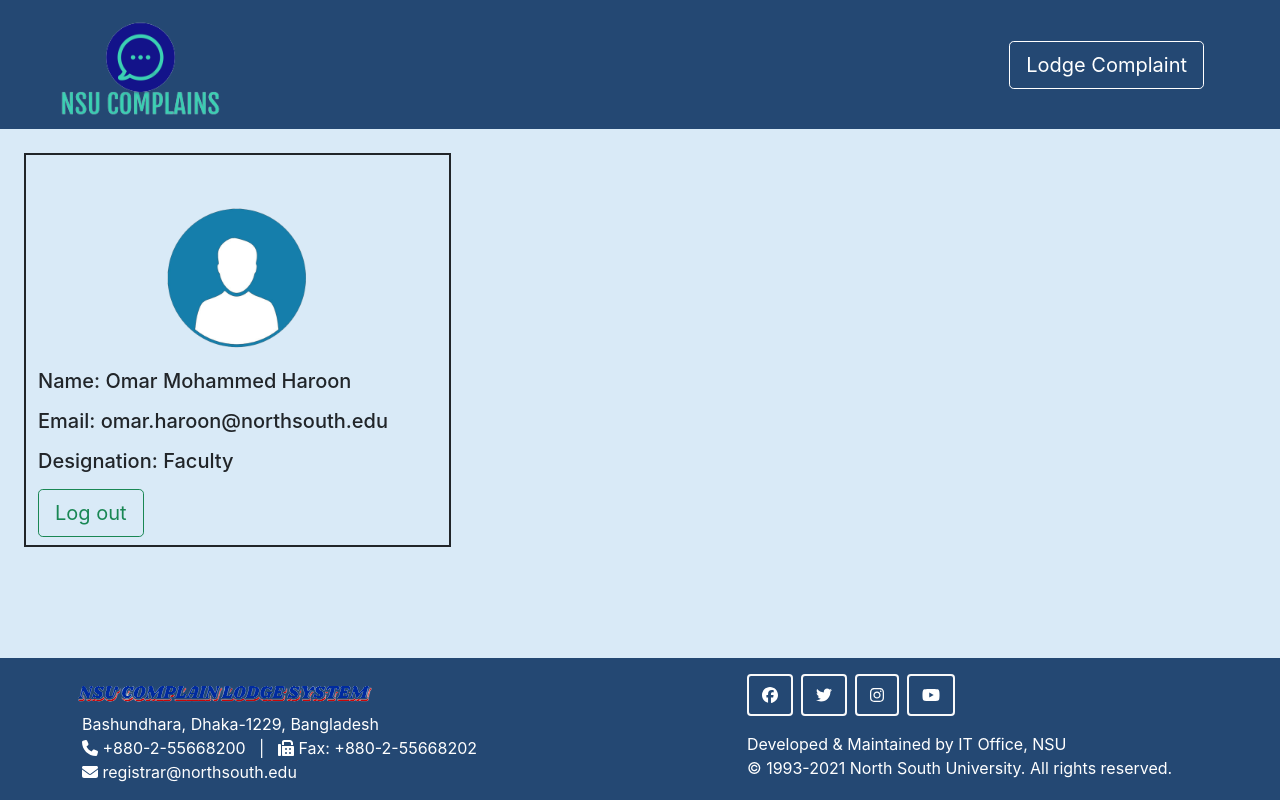
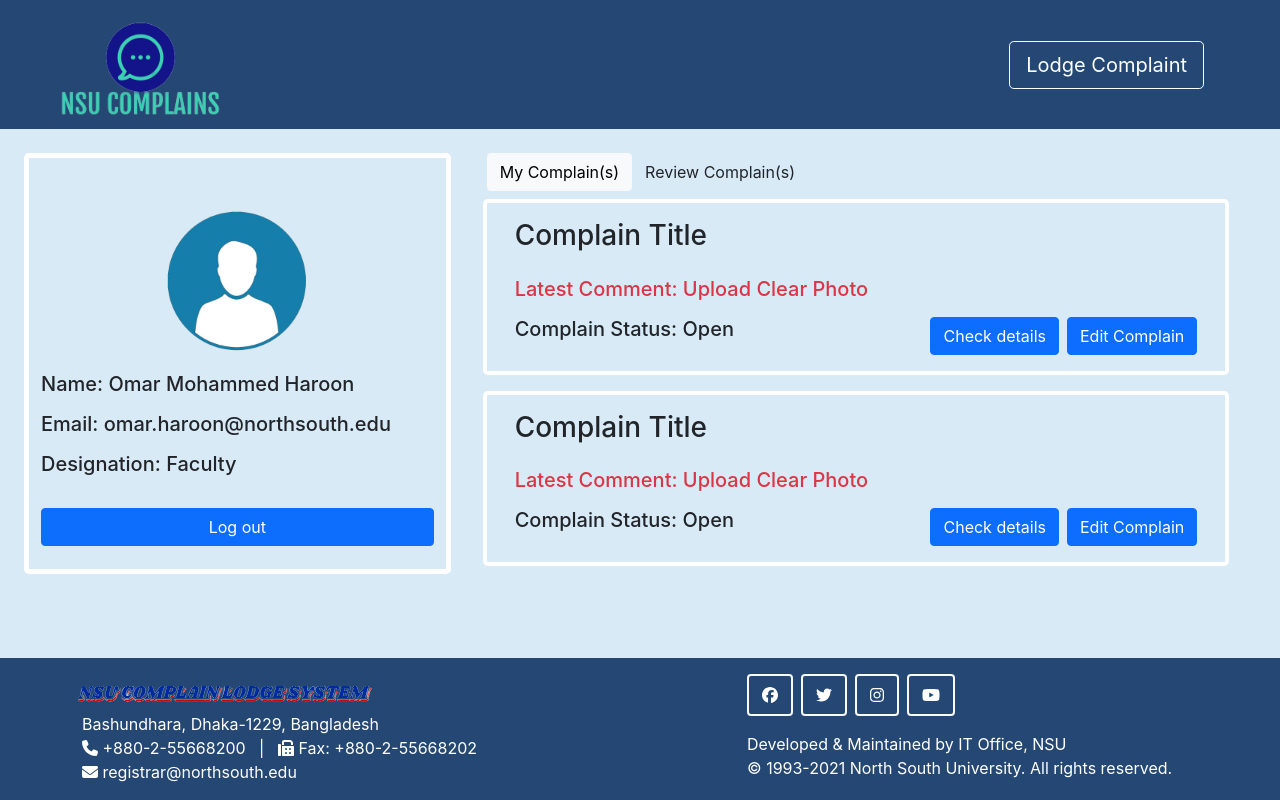
Before and after one commit to Moumi00/NSU-Complaint-Lodge-System, a React (Create React App) app in the folder Project/frontend/: page /dashboard in a window 1280 px wide. Built offline with nearby package versions, Linux system fonts and the light colour scheme; no server answers; sample sign-in values are in the browser's storage.

Commit message:
dashboard updated

```diff
--- /dev/null
+++ b/Project/frontend/src/Components/complainRow.jsx
@@ -0,0 +1,24 @@
+import React, { useState } from "react";
+
+function ComplainRow() {
+
+    return (
+        <>
+            <div class="card border border-4 rounded-3 border-dark m-2">
+                <div class="card-body">
+                    <h3 class="card-title">Complain Title</h3>
+                    <h5 class="card-text mt-4 mb-3 text-danger">Latest Comment: Upload Clear Photo</h5>
+                    <div className="d-flex justify-content-between">
+                        <h5 class="card-text">Complain Status: Open</h5>
+                        <div>
+                            <a href="#" class="btn btn-primary me-2">Check details</a>
+                            <a href="#" class="btn btn-primary">Edit Complain</a>
+                        </div>
+                    </div>
+                </div>
+            </div>
+        </>
+    );
+}
+
+export default ComplainRow;
--- a/Project/frontend/src/Components/dashboard.jsx
+++ b/Project/frontend/src/Components/dashboard.jsx
@@ -2,6 +2,9 @@
 
 function Dashboard() {
   const token = localStorage.getItem("userUNID");
+
+  const [myComplainsSelectedClass, setMyComplainSelectedClass] = useState("btn-light");
+  const [reviewComplainSelectedClass, setReviewComplainSelectedClass] = useState("");
 
   if (!token) {
     window.location.replace("http://localhost:3000");
@@ -11,12 +14,22 @@
     localStorage.clear();
     window.location.replace("http://localhost:3000");
   };
+
+  const myComplainsButtonClicked = () => {
+    setMyComplainSelectedClass("btn-light");
+    setReviewComplainSelectedClass("");
+  }
+
+  const reviewComplainButtonClicked = () => {
+    setMyComplainSelectedClass("");
+    setReviewComplainSelectedClass("btn-light");
+  }
   return (
     <>
       <div class="flex-grow-1 background-color d-flex">
         <div className="container-fluid">
           <div className="row">
-            <div className="col-4 border border-2 border-dark my-4 ms-4">
+            <div className="col-4 border border-5 border-white rounded-3 my-4 ms-4">
               <div class="d-flex flex-column align-items-center">
                 <img
                   src={require("../Assets/User-Profile.png")}
@@ -29,15 +42,50 @@
               <h5 class="mt-3">Name: Omar Mohammed Haroon</h5>
               <h5 class="mt-3">Email: omar.haroon@northsouth.edu</h5>
               <h5 class="mt-3">Designation: Faculty</h5>
-              <button
-                className="btn btn-lg btn-outline-success my-2 ms-4 ms-lg-0 me-5"
-                onClick={handleLogOutButton}
-              >
-                Log out
-              </button>
+              <div className="d-block mt-4">
+                <button
+                  className="btn btn-primary my-2 ms-4 ms-lg-0 me-5 w-100"
+                  onClick={handleLogOutButton}
+                >
+                  Log out
+                </button>
+              </div>
 
             </div>
-            <div class="col-8"></div>
+            <div class="col-7 my-4 ms-4">
+              <button type="button" class={"btn " + myComplainsSelectedClass} onClick={myComplainsButtonClicked}>My Complain(s)</button>
+              <button type="button" class={"btn " + reviewComplainSelectedClass} onClick={reviewComplainButtonClicked}>Review Complain(s)</button>
+              <div className="row">
+                <div class="card border border-4 rounded-3 border-white m-2 background-color">
+                  <div class="card-body">
+                    <h3 class="card-title">Complain Title</h3>
+                    <h5 class="card-text mt-4 mb-3 text-danger">Latest Comment: Upload Clear Photo</h5>
+                    <div className="d-flex justify-content-between">
+                      <h5 class="card-text">Complain Status: Open</h5>
+                      <div>
+                        <a href="#" class="btn btn-primary me-2">Check details</a>
+                        <a href="#" class="btn btn-primary">Edit Complain</a>
+                      </div>
+                    </div>
+                  </div>
+                </div>
+              </div>
+              <div className="row">
+                <div class="card border border-4 rounded-3 border-white m-2 background-color">
+                  <div class="card-body">
+                    <h3 class="card-title">Complain Title</h3>
+                    <h5 class="card-text mt-4 mb-3 text-danger">Latest Comment: Upload Clear Photo</h5>
+                    <div className="d-flex justify-content-between">
+                      <h5 class="card-text">Complain Status: Open</h5>
+                      <div>
+                        <a href="#" class="btn btn-primary me-2">Check details</a>
+                        <a href="#" class="btn btn-primary">Edit Complain</a>
+                      </div>
+                    </div>
+                  </div>
+                </div>
+              </div>
+            </div>
           </div>
         </div>
 
--- a/Project/frontend/src/index.js
+++ b/Project/frontend/src/index.js
@@ -15,6 +15,7 @@
 import Dashboard from './Components/dashboard';
 import GoogleRegistration from './Components/googleRegistration';
 import EditComplaint from './Components/editComplain';
+import ComplainRow from './Components/complainRow';
 
 ReactDOM.render(
   <React.StrictMode>
@@ -30,6 +31,7 @@
       <Route path='/dashboard' element={<Dashboard />} />
       <Route path='/google-registration' element={<GoogleRegistration/>} />
       <Route path='/edit-complaint/:id' element={<EditComplaint />} />
+      <Route path='/complain-row' element={<ComplainRow />} />
     </Routes>
     <Footer/>
     </BrowserRouter>
```
